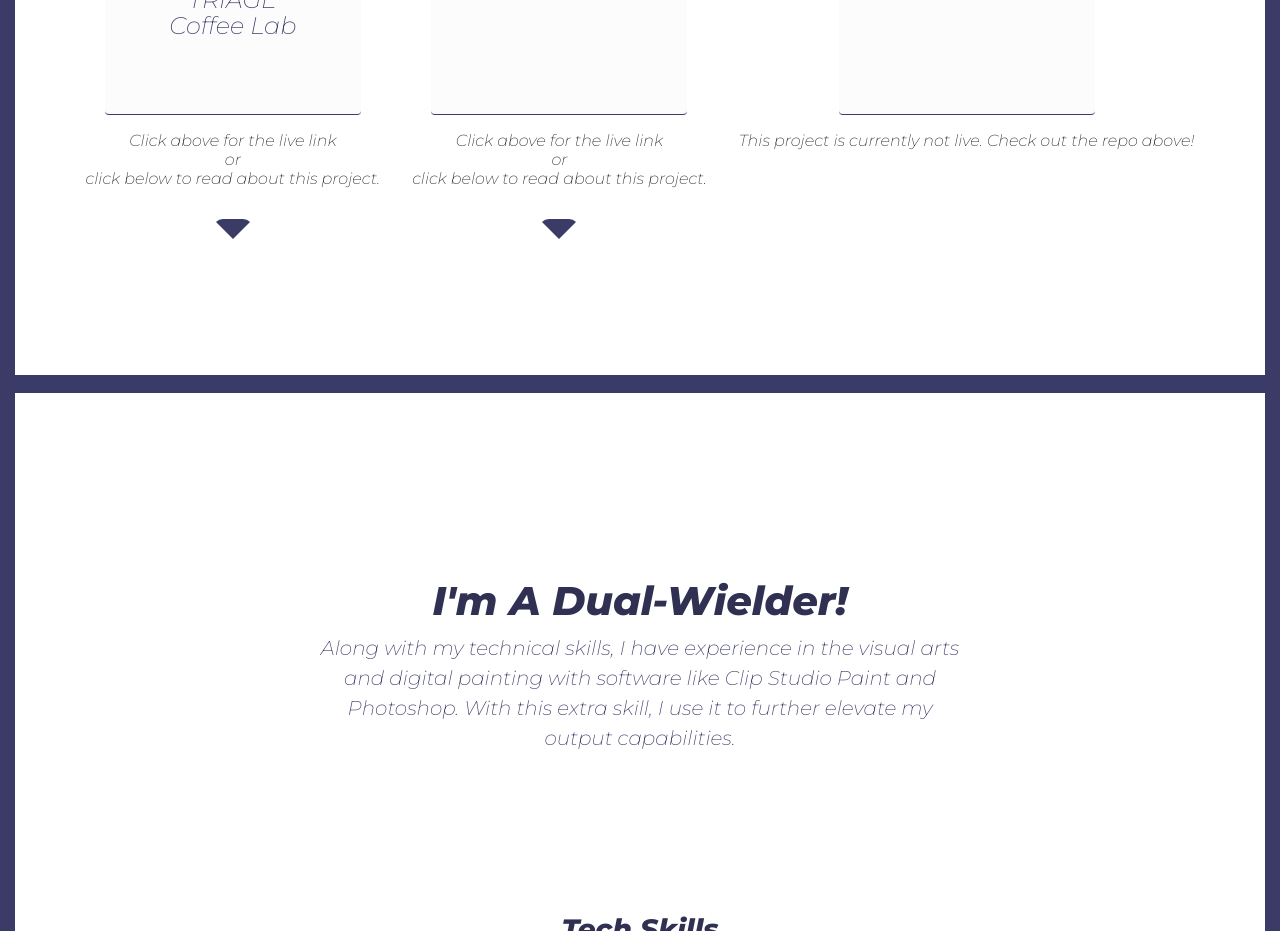
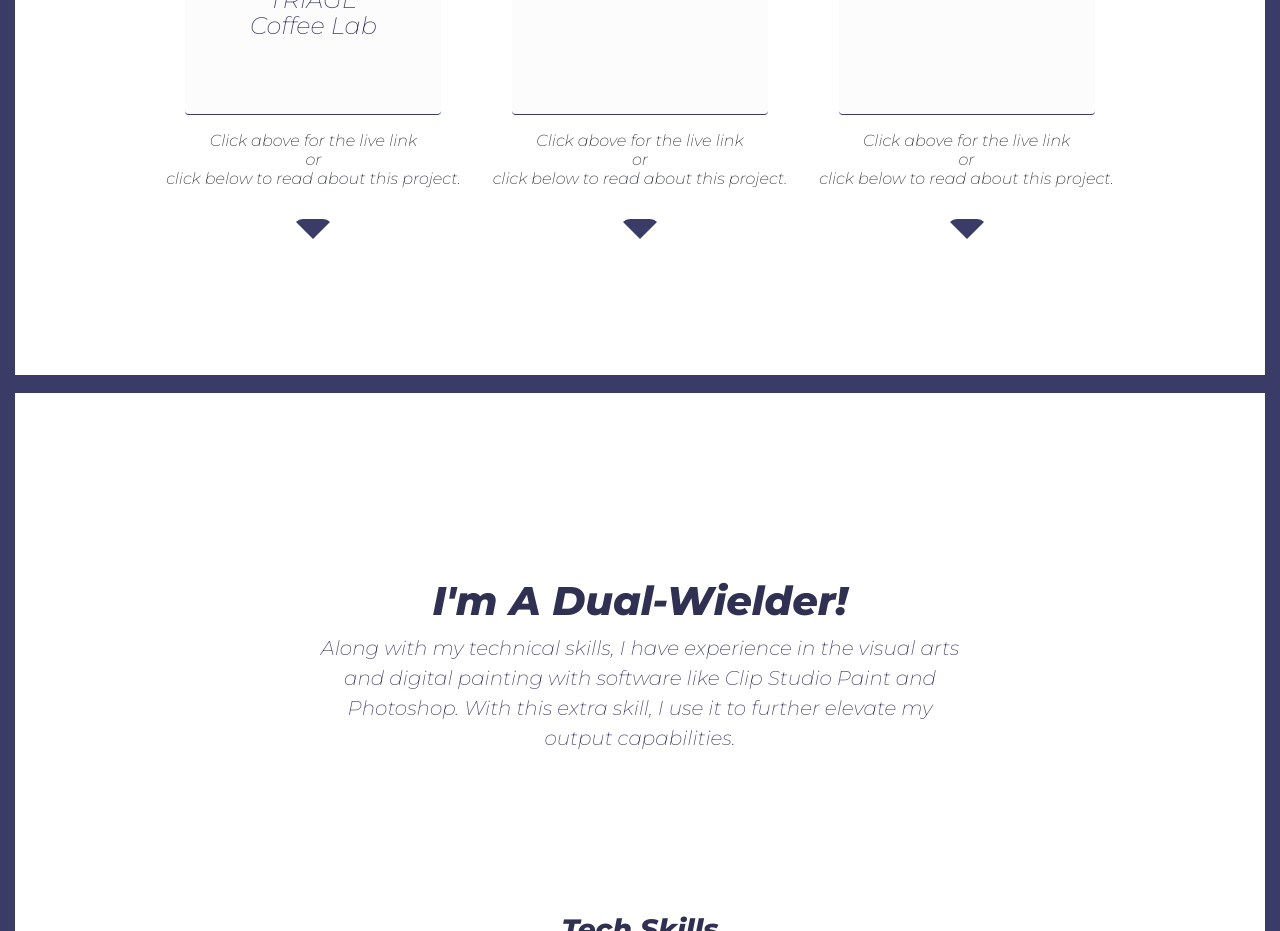
Before and after one commit to Smerly/My-Portfolio, a React (Create React App) app in the folder portfolio/: page / in a window 1280 px wide. Shown: the part 2000-2931 px from the top of the page. Built offline with nearby package versions, Linux system fonts and the light colour scheme.

Commit message:
Updated OmniConnx

```diff
--- a/portfolio/src/Main/MainComponents/Work.js
+++ b/portfolio/src/Main/MainComponents/Work.js
@@ -107,20 +107,22 @@ function Work() {
 				<div className="outside-card">
 					<button
 						className="card"
-						onClick={() => handleLink('https://github.com/OmniConnx/OmniConnx')}
+						onClick={() => handleLink('https://omniconnx-app.herokuapp.com/')}
 					>
 						<div className="card-img-container">
 							<img src={OmniConnx} className="card-img" alt="OmniConnx logo" />
 						</div>
 					</button>
 					<h6 className="mond-small live-link-ins" style={{ margin: '2vh' }}>
-						This project is currently not live. Check out the repo above!
+						{' '}
+						Click above for the live link <br /> or <br /> click below to read
+						about this project.
 					</h6>
-					{/* <a
+					<a
 						className="arrow3"
 						onClick={() => handleLink('https://github.com/OmniConnx/OmniConnx')}
 						href="#"
-					></a> */}
+					></a>
 				</div>
 			</div>
 		</section>
```
